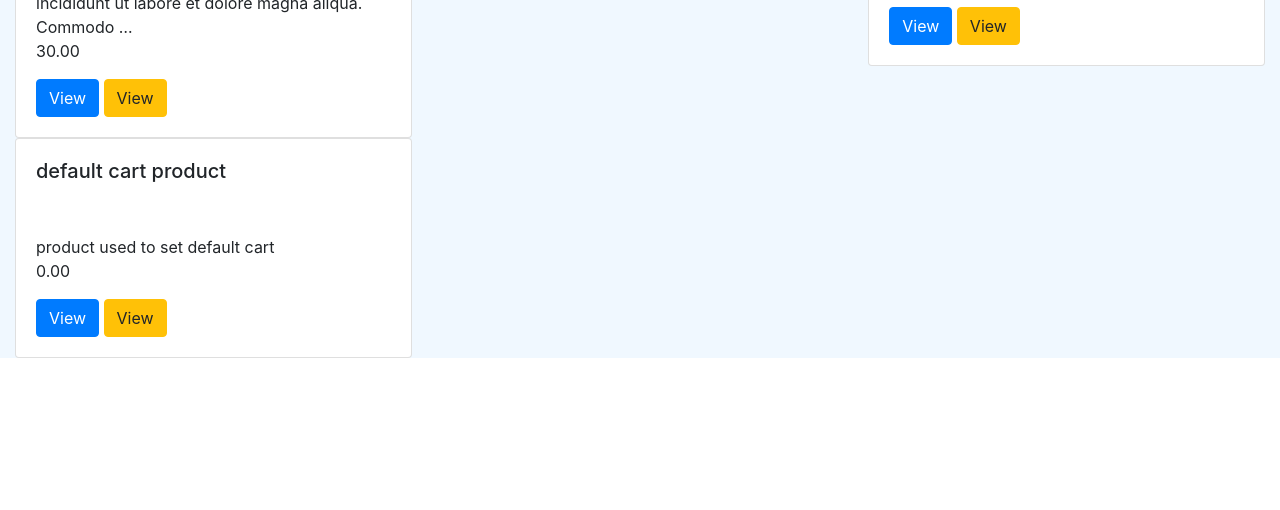
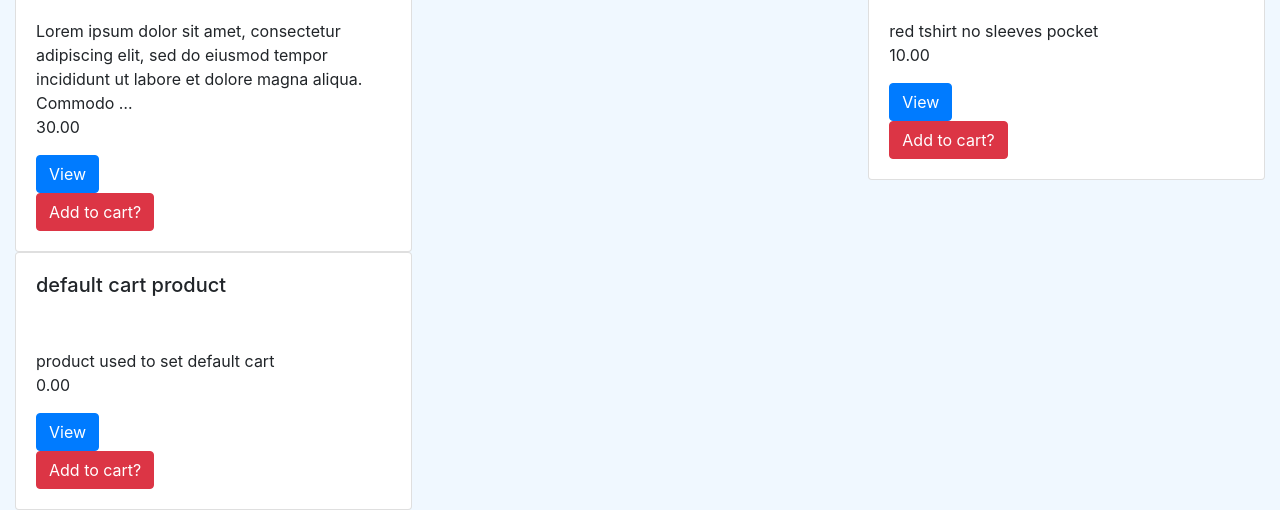
Before and after one commit to khkoyani/ecommerce, a Django app: page / in a window 1280 px wide. Shown: the part 1754-2264 px from the top of the page. Before the commit the page ends 2112 px from the top, so only its background shows below. Run offline with Django 3.2, Linux system fonts and the light colour scheme; data comes from the database, SQL or seed files in the repository; both versions use the stored data as it was after the commit; some libraries are stand-ins or nearby versions.

Commit message:
finished adding ajax remove function to cart

```diff
--- a/src/product/templates/product/product_list.html
+++ b/src/product/templates/product/product_list.html
@@ -9,7 +9,7 @@
     {% for product in product_list %}
         <div class="col-12 col-md-6 col-xl-4">
 
-        {% include "product/snippets/card.html" with instance=product %}
+        {% include "product/snippets/card.html" with instance=product cart=cart%}
 
 </div>
 
--- a/src/product/templates/product/snippets/card.html
+++ b/src/product/templates/product/snippets/card.html
@@ -9,7 +9,7 @@
       <p class="card-text">{{instance.description|truncatewords:20}}<br>
         {{instance.price}}</p>
       <a href="{% url 'product:detail' instance.slug %}" class="btn btn-primary">View</a>
-      <a href="{{instance.get_absolute_url}}" class="btn btn-warning">View</a>
+      {% include "product/snippets/update_cart.html" with product=instance cart=cart %}
     </div>
   </div>
 
--- a/src/product/templates/product/snippets/remove_from_cart.html
+++ b/src/product/templates/product/snippets/remove_from_cart.html
@@ -1,6 +1,6 @@
 <form method="POST" action="{% url 'cart:update' %}" class="form ajax-product-form">
   {% csrf_token %}
-  <input type="hidden" name = "product_id", value="{{product.id}}">
+  <input class= "api-cart-product-id" type="hidden" name = "product_id", value="{{product.id}}">
   <span><button type="submit" class="btn btn-link btn-sm" style="padding:0; cursor:pointer;">Remove?</button></span>
 
 </form>
--- a/src/product/templates/product/snippets/update_cart.html
+++ b/src/product/templates/product/snippets/update_cart.html
@@ -3,9 +3,9 @@
   <input type="hidden" name = "product_id", value="{{product.id}}">
     <span class="alternate-add-button">
       {% if product in cart.products.all %}
-        Item in cart <button type="submit">Remove?</button>
+        Item in cart <button type="submit" class='btn btn-secondary'>Remove?</button>
       {% else %}
-        <button type="submit" class="btn btn-primary">Add to cart?</button>
+        <button type="submit" class="btn btn-danger">Add to cart?</button>
       {% endif %}
     </span>
 </form>
--- a/src/product/views.py
+++ b/src/product/views.py
@@ -12,10 +12,11 @@ from django.http import Http404
 class ProductListView(ListView):
     model = Product
 
-    # def get_context_data(self, *args, **kwargs):
-    #     context = super(ProductListView, self).get_context_data(*args, **kwargs)
-    #     print(context)
-    #     return context
+    def get_context_data(self, *args, **kwargs):
+        context = super(ProductListView, self).get_context_data(*args, **kwargs)
+        cart_obj, new_obj = Cart.objects.get_or_new(self.request)
+        context['cart'] = cart_obj
+        return context
 #     used to find all the variables sent to template
 
 class ProductDetailView(DetailView):
--- a/src/templates/base.html
+++ b/src/templates/base.html
@@ -37,9 +37,9 @@
                      // if view successfully handles form then want to update original html to change between added to cart and remove
                      let addbutton = thisForm.find('.alternate-add-button')
                      if (data.added) {
-                      addbutton.html('Item in cart <button type="submit" class="btn btn-link">Remove?</button>')
+                      addbutton.html('Item in cart <button type="submit" class="btn btn-link">Remove from Cart?</button>')
                     } else {
-                      addbutton.html('<button type="submit" class="btn btn-primary">Add to cart?</button>')
+                      addbutton.html('<button type="submit" class="btn btn-danger">Add to Cart?</button>')
                     }
                     let navbarCartCount = $('.navbar-cart-count')
                     if (data.cartCount > 0) {
@@ -49,6 +49,7 @@
                     }
                     let currentPath = window.location.href
                     if (currentPath.indexOf('cart') != -1) {
+                      console.log('in index')
                       refreshCart()
                     }
             },
@@ -75,12 +76,13 @@
                 window.location.href = currentUrl
               } else {
                 let cartProductRemoveForm = $(".cart-product-remove-form")
-                cartProductRemoveForm.css('display', 'block')
+                // cartProductRemoveForm.css('display', 'block')
                 cartRow.html('')
                 let counter = data.products.length
                 $.each(data.products, function(index, value){
-                  let newCartProductRemoveForm = cartProductRemoveForm.clone()
+                  let newCartProductRemoveForm = cartProductRemoveForm.clone().css('display', 'block')
                   newCartProductRemoveForm.find(".api-cart-product-id").val(value.id)
+                  console.log(newCartProductRemoveForm.find(".api-cart-product-id").val())
                   cartbody.prepend('<tr class="ajax-cart-row"><th scope="row">' + counter + '</th><td class="px-5" ><a href="' + value.url + '">' + value.name + ' ' + newCartProductRemoveForm.html() +'<td>' + value.price + '</td>')
                   counter--
                 })
```
Also changed, not shown: src/db.sqlite3.
